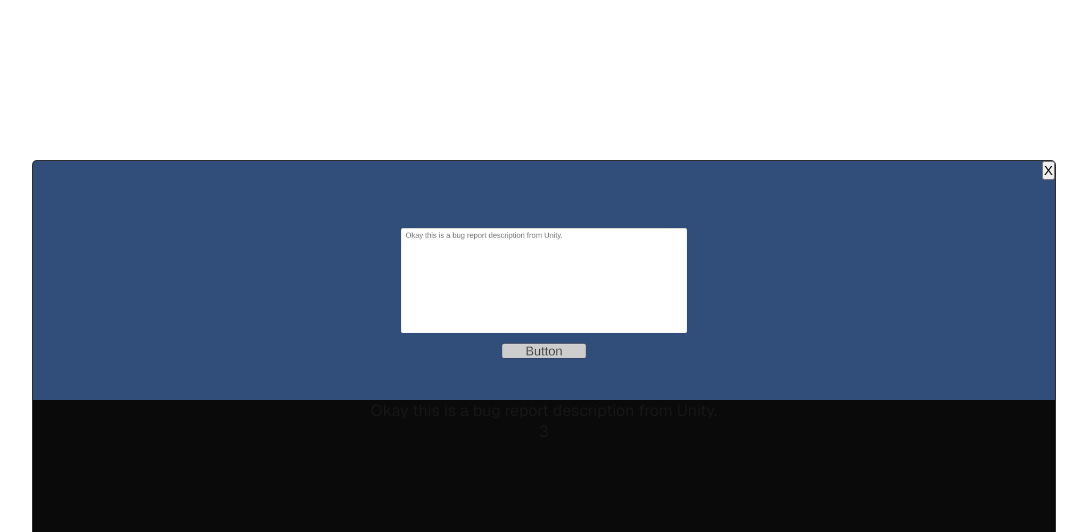
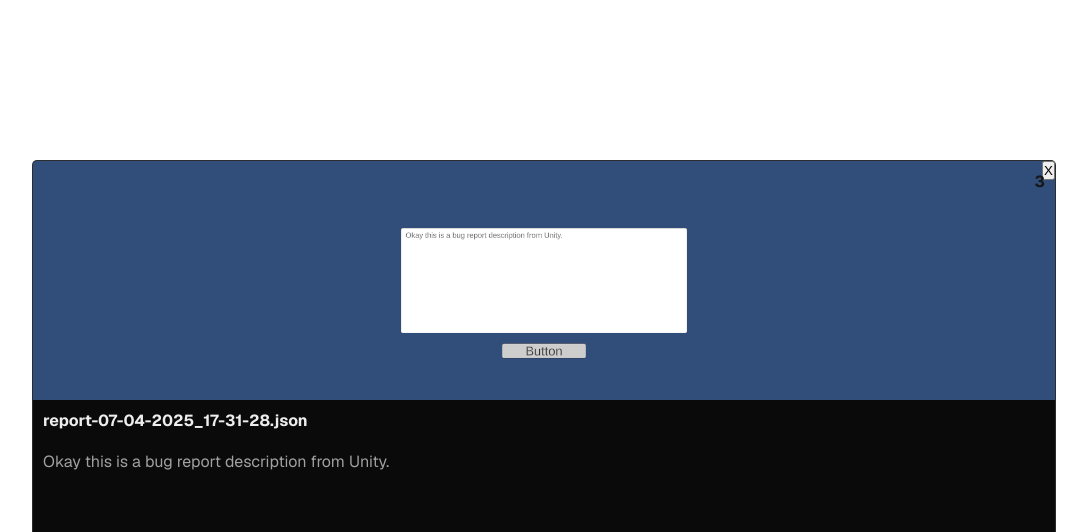
Before and after one commit to alvina-dr/bug-report-web, a Next.js app: page / in a window 1280 px wide. Both pictures are taken after a click on the button 1024 px from the left and 384 px from the top of the page. Shown: the top 532 px of the page, without its empty margins (96-1183 px from the left). Built offline with nearby package versions, Linux system fonts and the light colour scheme.

Commit message:
Add : now displaying logs and name of file in bug detail popup

```diff
--- a/components/bug-button-grid.js
+++ b/components/bug-button-grid.js
@@ -29,7 +29,7 @@ export default function BugButtonGrid()
     {files.length > 0 ? (
         files.map((element, index) => {
             console.log(element);
-            return <BugButton key={index} title={element.filename} description={element.content.description} index={index} url={element.content.screenUrl} />;
+            return <BugButton key={index} title={element.filename} description={element.content.description} index={index} url={element.content.screenUrl} logs={element.content.logs} />;
         })
 
         // ((fileName, content, index) => {
--- a/components/bug-button.js
+++ b/components/bug-button.js
@@ -1,7 +1,7 @@
 import styles from './bug-button.module.css'
 import Image from "next/image";
 
-export default function BugButton({title, index, description, url}) {
+export default function BugButton({title, index, description, url, logs}) {
 function OpenBugDetail()
 {
     // document.body.style.position = 'sticky';
@@ -17,7 +17,13 @@ function OpenBugDetail()
     bugDescription.textContent = description;
 
     const bugLogs = document.getElementById("bug-detail-logs");
-    bugLogs.textContent = index;
+    bugLogs.textContent = logs;
+
+    const bugIndex = document.getElementById("bug-detail-index");
+    bugIndex.textContent = index;
+
+    const bugName = document.getElementById("bug-detail-name");
+    bugName.textContent = title;
 }
 
     return (
--- a/components/bug-detail-popup.js
+++ b/components/bug-detail-popup.js
@@ -8,8 +8,10 @@ export default function BugDetailPopup() {
             <div className={styles.BugDetail}>
                 <button style={{alignSelf:"flex-end", justifySelf:"flex-start", position:"absolute"}} onClick={CloseBugDetail}>X</button>
                 <img id="bug-detail-img" src={""} style={{width:"100%", height:"50%",  objectFit:"cover"}}/>
-                <p id="bug-detail-description">description</p>
-                <p id="bug-detail-logs">logs</p>
+                <p id="bug-detail-index" style={{fontWeight:"bold", margin:"10px", alignSelf:"flex-end", justifySelf:"flex-start", position:"absolute"}}>1</p>
+                <p className={styles.BugDetailName} id="bug-detail-name">name</p>
+                <p className={styles.BugDetailDescription} id="bug-detail-description">description</p>
+                <p className={styles.BugDetailLogs} id="bug-detail-logs">logs</p>
             </div>
         </div>
     </>
--- a/components/bug-detail-popup.module.css
+++ b/components/bug-detail-popup.module.css
@@ -35,3 +35,26 @@
     border: 0;
     z-index: 10;
 }
+
+.BugDetailDescription
+{
+    width: 100%;
+    color: hsla(0,0%,63%, 1);
+    padding: 10px;
+    text-align: left;
+}
+
+.BugDetailLogs
+{
+    width: 100%;
+    color: hsla(0,0%,63%, 1);
+    padding: 10px;
+}
+
+.BugDetailName
+{
+    width: 100%;
+    color: hsla(0, 0%, 93%, 1);
+    font-weight: bold;
+    padding: 10px;
+}
```
